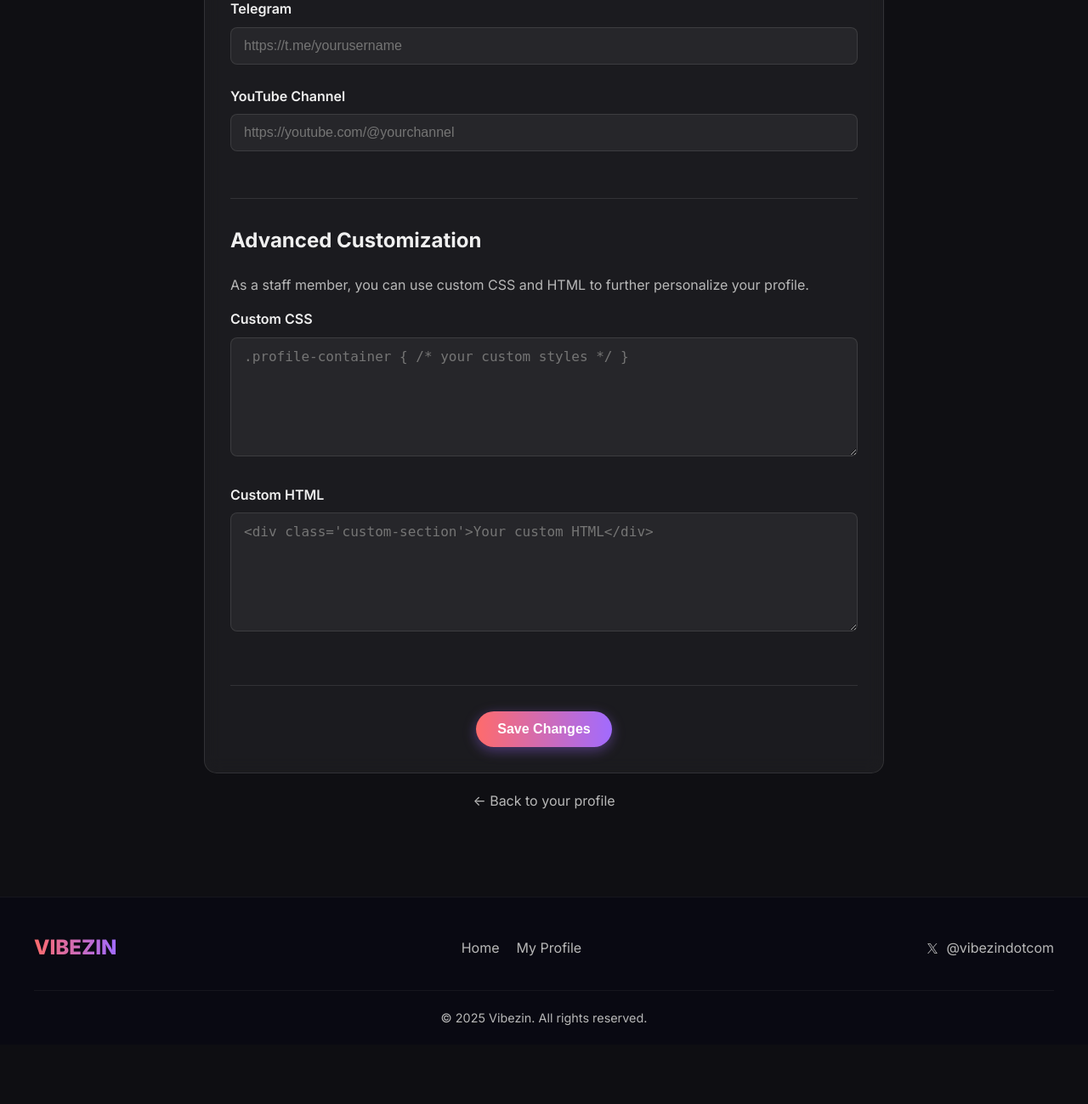
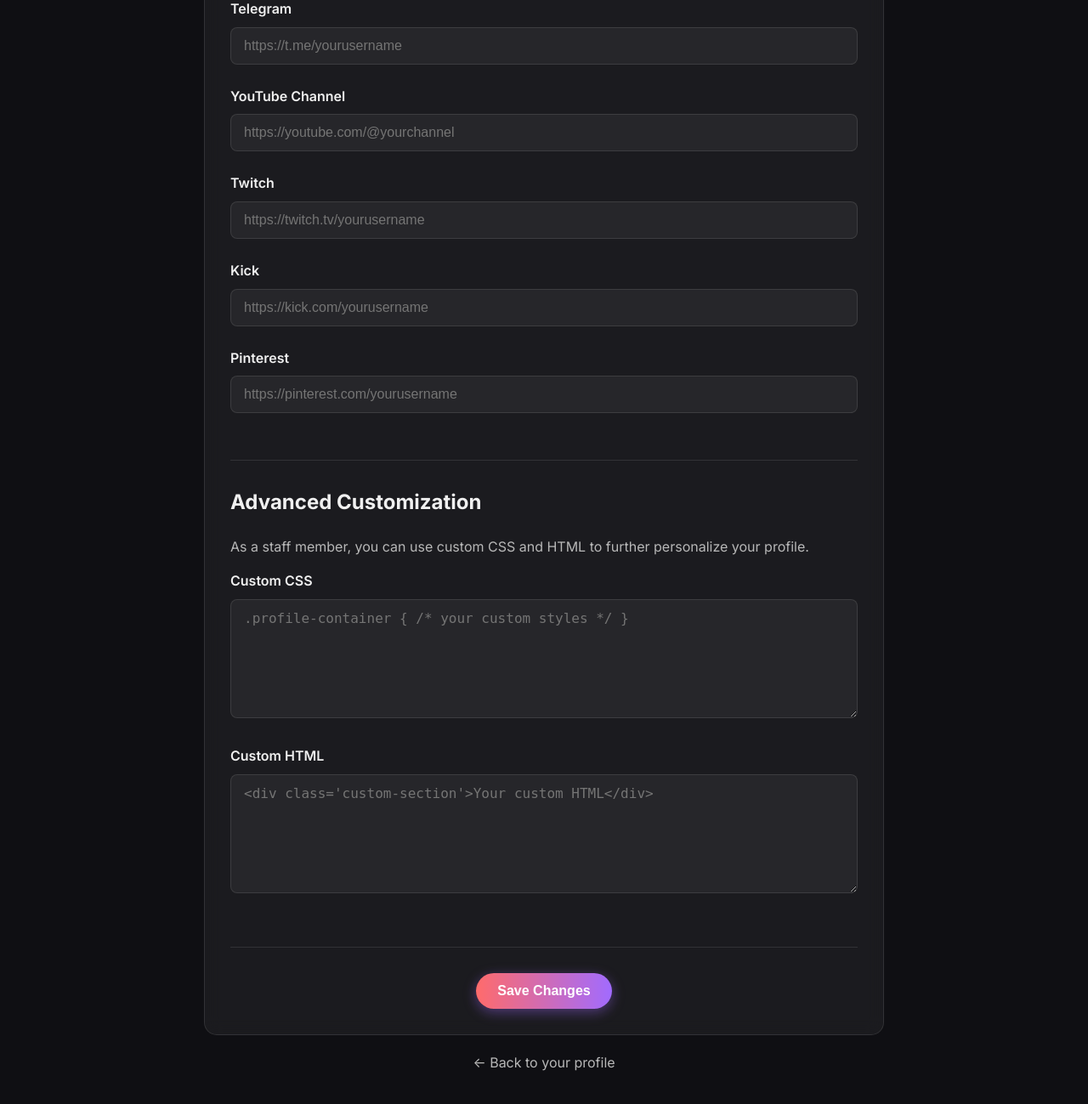
Before and after one commit to vibe-base/vibezin, a Django app: page /profile/edit/ in a window 1280 px wide. Shown: the part 2106-3405 px from the top of the page at 85% size. Before the commit the page ends 3312 px from the top, so only its background shows below. Run offline with Django 5.2, Linux system fonts and the light colour scheme; the visitor is signed in with stand-in values (Sample User, id 1).

Commit message:
Added new fields to the ProfileForm for all social platforms: Telegram YouTube Twitch Kick Pinterest

```diff
--- a/vibezin/forms.py
+++ b/vibezin/forms.py
@@ -43,6 +43,18 @@ class ProfileForm(forms.ModelForm):
         'class': 'form-control',
         'placeholder': 'https://youtube.com/@yourchannel'
     }))
+    twitch = forms.URLField(required=False, widget=forms.URLInput(attrs={
+        'class': 'form-control',
+        'placeholder': 'https://twitch.tv/yourusername'
+    }))
+    kick = forms.URLField(required=False, widget=forms.URLInput(attrs={
+        'class': 'form-control',
+        'placeholder': 'https://kick.com/yourusername'
+    }))
+    pinterest = forms.URLField(required=False, widget=forms.URLInput(attrs={
+        'class': 'form-control',
+        'placeholder': 'https://pinterest.com/yourusername'
+    }))
 
     # Add custom fields for staff users
     custom_css = forms.CharField(required=False, widget=forms.Textarea(attrs={
@@ -79,7 +91,7 @@ class ProfileForm(forms.ModelForm):
                 self.fields['twitter'].initial = self.instance.social_links.get('x', '')
 
             # Initialize other social fields
-            for field in ['instagram', 'github', 'linkedin', 'website', 'telegram', 'youtube']:
+            for field in ['instagram', 'github', 'linkedin', 'website', 'telegram', 'youtube', 'twitch', 'kick', 'pinterest']:
                 self.fields[field].initial = self.instance.social_links.get(field, '')
 
         # Initialize custom fields for staff users
@@ -101,7 +113,7 @@ class ProfileForm(forms.ModelForm):
             social_links['x'] = self.cleaned_data.get('twitter')
 
         # Save other social links
-        for field in ['instagram', 'github', 'linkedin', 'website', 'telegram', 'youtube']:
+        for field in ['instagram', 'github', 'linkedin', 'website', 'telegram', 'youtube', 'twitch', 'kick', 'pinterest']:
             if self.cleaned_data.get(field):
                 social_links[field] = self.cleaned_data.get(field)
 
--- a/vibezin/templates/vibezin/edit_profile.html
+++ b/vibezin/templates/vibezin/edit_profile.html
@@ -351,6 +351,36 @@
                     </div>
                 {% endif %}
             </div>
+
+            <div class="form-group">
+                <label for="{{ profile_form.twitch.id_for_label }}">Twitch</label>
+                {{ profile_form.twitch }}
+                {% if profile_form.twitch.errors %}
+                    <div style="color: #ff6b6b; margin-top: 5px; font-size: 0.9rem;">
+                        {{ profile_form.twitch.errors }}
+                    </div>
+                {% endif %}
+            </div>
+
+            <div class="form-group">
+                <label for="{{ profile_form.kick.id_for_label }}">Kick</label>
+                {{ profile_form.kick }}
+                {% if profile_form.kick.errors %}
+                    <div style="color: #ff6b6b; margin-top: 5px; font-size: 0.9rem;">
+                        {{ profile_form.kick.errors }}
+                    </div>
+                {% endif %}
+            </div>
+
+            <div class="form-group">
+                <label for="{{ profile_form.pinterest.id_for_label }}">Pinterest</label>
+                {{ profile_form.pinterest }}
+                {% if profile_form.pinterest.errors %}
+                    <div style="color: #ff6b6b; margin-top: 5px; font-size: 0.9rem;">
+                        {{ profile_form.pinterest.errors }}
+                    </div>
+                {% endif %}
+            </div>
         </div>
 
         {% if user.is_staff %}
--- a/vibezin/templates/vibezin/landing.html
+++ b/vibezin/templates/vibezin/landing.html
@@ -346,7 +346,9 @@
 <div class="hero">
     <div class="hero-content">
         <h1>VIBEZIN</h1>
-        <p>A savage digital carnival of code and chaos. 90s MySpace on acid, wired to the soul. Build your altar. Broadcast your vibe. God help us all.</p>
+        <p>
+            A wild digital playground where code meets chaos. Imagine 90s MySpace on overdrive—wired to your soul. Create your altar. Share your vibe. This is the future of self-expression.
+        </p>
         <a href="{% url 'account_signup' %}" class="cta-button">Create Your Vibe</a>
     </div>
 </div>
```
Also changed, not shown: vibezin/templates/vibezin/profile.html (+13 -0 lines).
